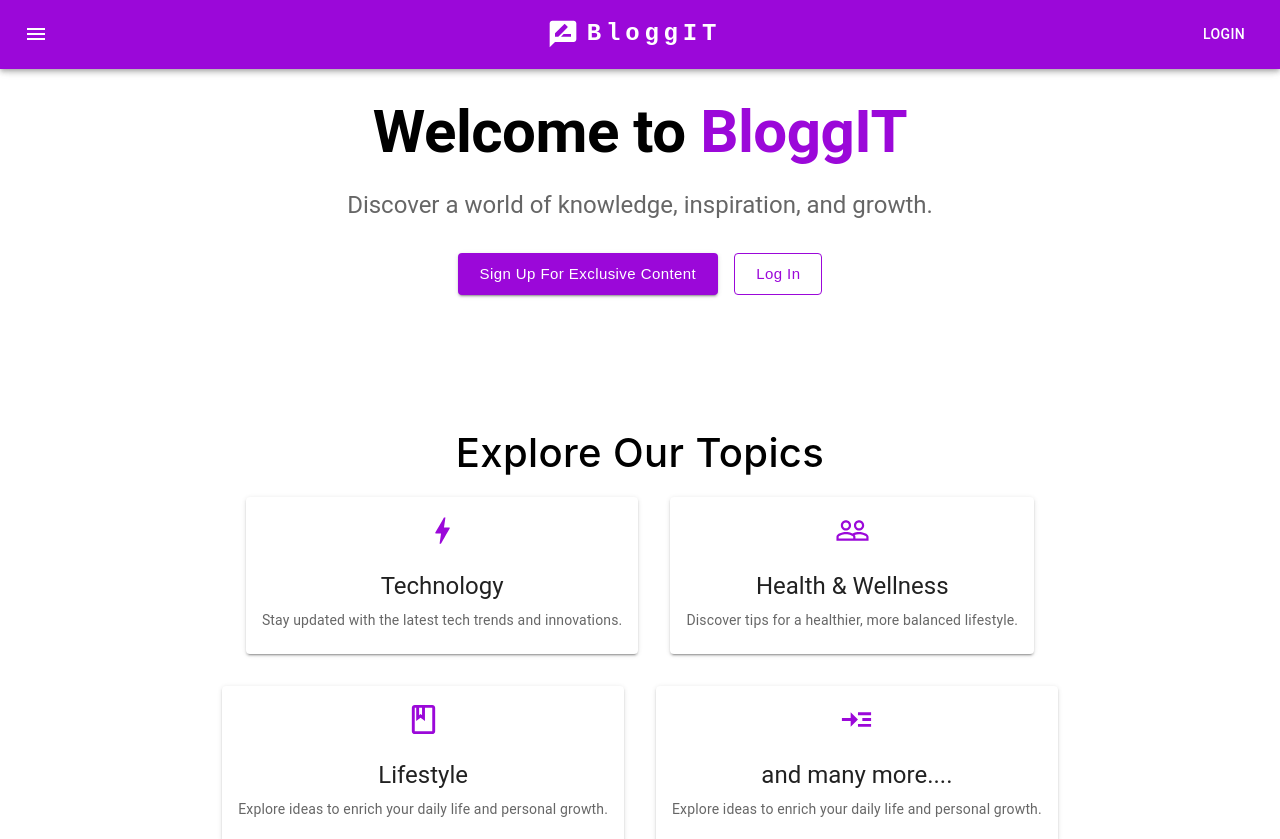
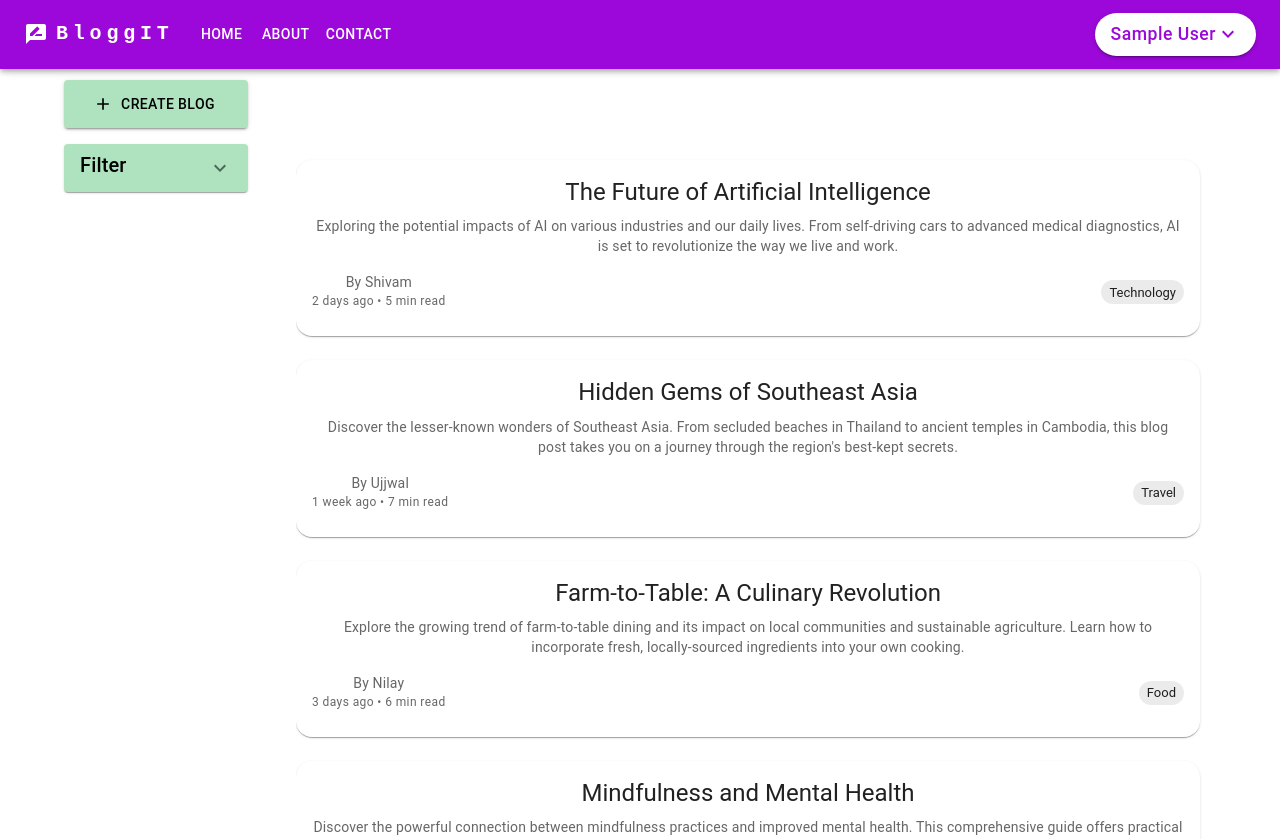
Before and after one commit to Shivam-S-Pathak/bloggitClient, a React (Vite) app: page /home in a window 1280 px wide. Before the commit this address led to /. Shown: the top 839 px of the page. Built offline with nearby package versions, Linux system fonts and the light colour scheme; sample sign-in values are in the browser's storage.

Commit message:
update the home page

```diff
--- a/src/App.jsx
+++ b/src/App.jsx
@@ -20,7 +20,10 @@ import { useState, useEffect } from "react";
 const PrivateRoute = ({ isAuthenticated, setIsAuthenticated }) => {
   return isAuthenticated ? (
     <>
-      <NavBar setIsAuthenticated={setIsAuthenticated} />
+      <NavBar
+        setIsAuthenticated={setIsAuthenticated}
+        isAuthenticated={isAuthenticated}
+      />
       <Outlet />
     </>
   ) : (
@@ -29,24 +32,8 @@ const PrivateRoute = ({ isAuthenticated, setIsAuthenticated }) => {
 };
 
 function App() {
-  const [isAuthenticated, setIsAuthenticated] = useState(() => {
-    const accessToken = localStorage.getItem("accessToken"); // Change to localStorage
-    return !!accessToken; // true if accessToken exists
-  });
-
-  useEffect(() => {
-    const handleWindowClose = (event) => {
-      if (!event.persisted) {
-        localStorage.removeItem("user"); // Remove user only when window is actually closing
-      }
-    };
-
-    window.addEventListener("unload", handleWindowClose);
-
-    return () => {
-      window.removeEventListener("unload", handleWindowClose);
-    };
-  }, []);
+  const aT = sessionStorage.getItem("user");
+  const [isAuthenticated, setIsAuthenticated] = useState(aT ? true : false);
 
   return (
     <>
@@ -59,7 +46,7 @@ function App() {
               element={<Login setIsAuthenticated={setIsAuthenticated} />}
             />
             <Route
-              path="/"
+              path=""
               element={
                 <PrivateRoute
                   isAuthenticated={isAuthenticated}
--- a/src/components/Home/Home.jsx
+++ b/src/components/Home/Home.jsx
@@ -1,20 +1,233 @@
-import React, { useContext } from "react";
+import React, { useContext, useState } from "react";
 import styles from "./Home.module.css";
 import { DataContext } from "../../context/DataProvider.jsx";
+import {
+  Button,
+  Container,
+  Card,
+  CardContent,
+  Typography,
+  Chip,
+  List,
+  ListItem,
+  ListItemText,
+  Checkbox,
+  Box,
+} from "@mui/material";
+import Grid from "@mui/material/Grid2";
+import { Add as AddIcon } from "@mui/icons-material";
+import { Accordion, AccordionSummary, AccordionDetails } from "@mui/material";
+import ExpandMoreIcon from "@mui/icons-material/ExpandMore";
+
+const blogs = [
+  {
+    id: 1,
+    title: "The Future of Artificial Intelligence",
+    description:
+      "Exploring the potential impacts of AI on various industries and our daily lives. From self-driving cars to advanced medical diagnostics, AI is set to revolutionize the way we live and work.",
+    category: "Technology",
+    author: "Shivam",
+    timestamp: "2 days ago",
+    readTime: "5 min read",
+  },
+  {
+    id: 2,
+    title: "Hidden Gems of Southeast Asia",
+    description:
+      "Discover the lesser-known wonders of Southeast Asia. From secluded beaches in Thailand to ancient temples in Cambodia, this blog post takes you on a journey through the region's best-kept secrets.",
+    category: "Travel",
+    author: "Ujjwal",
+    timestamp: "1 week ago",
+    readTime: "7 min read",
+  },
+  {
+    id: 3,
+    title: "Farm-to-Table: A Culinary Revolution",
+    description:
+      "Explore the growing trend of farm-to-table dining and its impact on local communities and sustainable agriculture. Learn how to incorporate fresh, locally-sourced ingredients into your own cooking.",
+    category: "Food",
+    author: "Nilay",
+    timestamp: "3 days ago",
+    readTime: "6 min read",
+  },
+  {
+    id: 4,
+    title: "Mindfulness and Mental Health",
+    description:
+      "Discover the powerful connection between mindfulness practices and improved mental health. This comprehensive guide offers practical tips for incorporating mindfulness into your daily routine.",
+    category: "Health",
+    author: "Ayush",
+    timestamp: "5 hours ago",
+    readTime: "8 min read",
+  },
+  {
+    id: 5,
+    title: "The Rise of Quantum Computing",
+    description:
+      "Delve into the world of quantum computing and its potential to revolutionize industries from cryptography to drug discovery. Learn about the latest advancements and what they mean for the future of technology.",
+    category: "Technology",
+    author: "Akhilesh",
+    timestamp: "1 day ago",
+    readTime: "10 min read",
+  },
+  {
+    id: 6,
+    title: "The Golden Age of Television",
+    description:
+      "Explore how streaming services and high-quality productions have ushered in a new golden age of television. From epic fantasies to gritty crime dramas, discover the shows that are redefining the medium.",
+    category: "Entertainment",
+    author: "Pratiksha",
+    timestamp: "4 days ago",
+    readTime: "6 min read",
+  },
+];
+
+const categories = ["Technology", "Travel", "Food", "Health", "Entertainment"];
 
 const Home = () => {
   const { account } = useContext(DataContext);
+  const [selectedCategories, setSelectedCategories] = useState([]);
+
+  const handleCategoryToggle = (category) => {
+    setSelectedCategories((prev) =>
+      prev.includes(category)
+        ? prev.filter((c) => c !== category)
+        : [...prev, category]
+    );
+  };
+
+  const filteredBlogs =
+    selectedCategories.length > 0
+      ? blogs.filter((blog) => selectedCategories.includes(blog.category))
+      : blogs;
+
   return (
-    <div className={styles.homefont}>
-      <h1>Welcome to Home Page</h1>
-      {account.username ? (
-        <p>Hello, {account.username}!</p>
-      ) : (
-        <p>
-          Thanks for logging in! This website is currently under development, so there isn't much to show right now. Please feel free to log out, and we'll notify you once everything is ready. Thanks again for visiting us!
-        </p>
-      )}
-    </div>
+    <Container maxWidth="lg" sx={{ mt: 4, mb: 4, marginTop: "3rem" }}>
+      <Box className={styles.buttonContainer} mb={2}>
+        <Button
+          variant="contained"
+          sx={{ bgcolor: "#AFE3C0", color: "black", width: "11.5rem" }}
+          startIcon={<AddIcon />}
+        >
+          Create Blog
+        </Button>
+      </Box>
+      <div className={styles.blogContainer}>
+        <div className={styles.filterContainer}>
+          <Grid item xs={12} md={3}>
+            <Accordion
+              sx={{
+                bgcolor: "#AFE3C0",
+                borderRadius: "8px",
+              }}
+            >
+              <AccordionSummary
+                expandIcon={<ExpandMoreIcon />}
+                aria-controls="category-content"
+                id="category-header"
+                sx={{
+                  minHeight: "48px",
+                  height: "48px",
+                  display: "flex",
+                  alignItems: "center",
+                }}
+              >
+                <Typography variant="h6" gutterBottom sx={{ color: "black" }}>
+                  Filter
+                </Typography>
+              </AccordionSummary>
+              <AccordionDetails>
+                <Typography
+                  variant="subtitle1"
+                  gutterBottom
+                  sx={{
+                    color: "black",
+                    textAlign: "left",
+                    textDecoration: "underline",
+                  }}
+                >
+                  Categories
+                </Typography>
+                <List sx={{ color: "black" }}>
+                  {categories.map((category) => (
+                    <ListItem
+                      key={category}
+                      dense
+                      button
+                      onClick={() => handleCategoryToggle(category)}
+                    >
+                      <Checkbox
+                        edge="start"
+                        checked={selectedCategories.includes(category)}
+                        tabIndex={-1}
+                        disableRipple
+                      />
+                      <ListItemText primary={category} />
+                    </ListItem>
+                  ))}
+                </List>
+              </AccordionDetails>
+            </Accordion>
+          </Grid>
+        </div>
+
+        <div className={styles.contentContainer}>
+          <Grid item xs={12} md={9}>
+            <Box>
+              {filteredBlogs.map((blog) => (
+                <Card
+                  key={blog.id}
+                  sx={{
+                    mb: 3,
+                    borderRadius: "1rem",
+                    transition:
+                      "transform 0.3s ease-in-out, box-shadow 0.3s ease-in-out",
+                    "&:hover": {
+                      transform: "translateY(-8px)",
+                      boxShadow: 10,
+                      backgroundColor: "white",
+                    },
+                  }}
+                >
+                  <CardContent>
+                    <Typography gutterBottom variant="h5" component="div">
+                      {blog.title}
+                    </Typography>
+                    <Typography variant="body2" color="text.secondary">
+                      {blog.description}
+                    </Typography>
+                    <Box
+                      display="flex"
+                      justifyContent="space-between"
+                      alignItems="center"
+                      mt={2}
+                    >
+                      <Box>
+                        <Typography variant="body2" color="text.secondary">
+                          By {blog.author}
+                        </Typography>
+                        <Typography
+                          variant="caption"
+                          color="text.secondary"
+                          display="block"
+                        >
+                          {blog.timestamp} • {blog.readTime}
+                        </Typography>
+                      </Box>
+                      <Chip
+                        label={blog.category}
+                        size="small"
+                        sx={{ bgcolor: "" }}
+                      />
+                    </Box>
+                  </CardContent>
+                </Card>
+              ))}
+            </Box>
+          </Grid>
+        </div>
+      </div>
+    </Container>
   );
 };
 
--- a/src/components/Home/Home.module.css
+++ b/src/components/Home/Home.module.css
@@ -1,3 +1,48 @@
-.homefont{
-    color: black;
+.blogContainer {
+  display: flex;
+  justify-content: center;
+  align-items: flex-start;
+  gap: 2rem;
+  height: 100vh;
 }
+
+.filterContainer {
+  position: sticky;
+  top: 0;
+  height:auto;
+  padding-right: 1rem;
+  text-wrap: nowrap;
+
+}
+
+.contentContainer {
+    padding-top: 1rem;
+  flex-grow: 1;
+  height: 100vh;
+  overflow: scroll;
+  padding-right: 1rem;
+}
+
+.buttonContainer {
+  display: flex;
+  justify-content: flex-start;
+  height: 48px;
+}
+
+.contentContainer::-webkit-scrollbar {
+  width: 0;
+}
+
+.contentContainer::-webkit-scrollbar-track {
+  background: #f1f1f1;
+}
+
+.contentContainer::-webkit-scrollbar-thumb {
+
+  background-color: #3d2e43;
+  border-radius: 10px;
+}
+
+.contentContainer::-webkit-scrollbar-thumb:hover {
+  background: #555;
+}
--- a/src/components/account/login.jsx
+++ b/src/components/account/login.jsx
@@ -86,20 +86,12 @@ const Login = ({ setIsAuthenticated }) => {
       let response = await API.loginUser(login);
       if (response.isSuccess) {
         setError("");
-        sessionStorage.setItem(
-          "accessToken",
-          `Bearer ${response.data.accessToken}`
-        );
-        sessionStorage.setItem(
-          "refreshToken",
-          `Bearer ${response.data.refreshToken}`
-        );
 
         setAccount({
           username: response.data.name,
           email: response.data.email,
         });
-        localStorage.setItem("user", JSON.stringify(response.data));
+        sessionStorage.setItem("user", JSON.stringify(response.data));
         setIsAuthenticated(true);
         navigate("/home");
         setLoading(false);
--- a/src/components/header/NavBar.jsx
+++ b/src/components/header/NavBar.jsx
@@ -11,17 +11,36 @@ import Button from "@mui/material/Button";
 import Tooltip from "@mui/material/Tooltip";
 import MenuItem from "@mui/material/MenuItem";
 import RateReviewIcon from "@mui/icons-material/RateReview";
-import { Link } from "react-router-dom";
+import { Link, useNavigate } from "react-router-dom";
 import { DataContext } from "../../context/DataProvider.jsx";
-import { useContext } from "react";
+import { useContext, useEffect } from "react";
 import ExpandMoreIcon from "@mui/icons-material/ExpandMore";
+import { Logout } from "@mui/icons-material";
 
 const pages = ["Home", "About", "Contact"];
 const settings = ["Profile", "Account", "Dashboard"];
-const NavBar = ({ setIsAuthenticated }) => {
+const NavBar = ({ setIsAuthenticated, isAuthenticated }) => {
   const { account, setAccount } = useContext(DataContext);
   const [anchorElNav, setAnchorElNav] = React.useState(null);
   const [anchorElUser, setAnchorElUser] = React.useState(null);
+  const navigate = useNavigate();
+
+  useEffect(() => {
+    if (isAuthenticated) {
+      const user = sessionStorage.getItem("user");
+
+      if (user) {
+        const parsedUser = JSON.parse(user);
+
+        if (parsedUser?.name && parsedUser?.email) {
+          setAccount({
+            username: parsedUser.name,
+            email: parsedUser.email,
+          });
+        }
+      }
+    }
+  }, [isAuthenticated, setAccount]);
 
   const handleOpenNavMenu = (event) => {
     setAnchorElNav(event.currentTarget);
@@ -179,13 +198,18 @@ const NavBar = ({ setIsAuthenticated }) => {
                   </Link>
                 </MenuItem>
               ))}
-              <Link to="/">
-                <MenuItem>
-                  <Typography sx={{ textAlign: "center", color: "black" }}>
-                    Logout
-                  </Typography>
-                </MenuItem>
-              </Link>
+
+              <MenuItem
+                onClick={() => {
+                  localStorage.clear();
+                  sessionStorage.clear();
+                  navigate("/")
+                }}
+              >
+                <Typography sx={{ textAlign: "center", color: "black" }}>
+                  Logout
+                </Typography>
+              </MenuItem>
             </Menu>
           </Box>
         </Toolbar>
--- a/src/constants/config.js
+++ b/src/constants/config.js
@@ -1,6 +1,6 @@
 // API messages
-export const API_URL = "https://bloggit-server.vercel.app";
-// export const API_URL = "http://localhost:9000";
+// export const API_URL = "https://bloggit-server.vercel.app";
+export const API_URL = "http://localhost:9000";
 export const API_MESSAGES = {
   loading: {
     title: "loading...",
--- a/src/source/api.js
+++ b/src/source/api.js
@@ -1,7 +1,7 @@
 import axios from "axios";
 import { API_MESSAGES, SERVICE_URLS } from "../constants/config.js";
-const API_URL = "https://bloggit-server.vercel.app";
-// const API_URL = "http://localhost:9000";
+// const API_URL = "https://bloggit-server.vercel.app";
+const API_URL = "http://localhost:9000";
 
 const axiosInstance = axios.create({
   baseURL: API_URL,
```
Also changed, not shown: src/index.html (deleted, +0 -14 lines), 1 other file (tests, documents, lock files or other folders).
